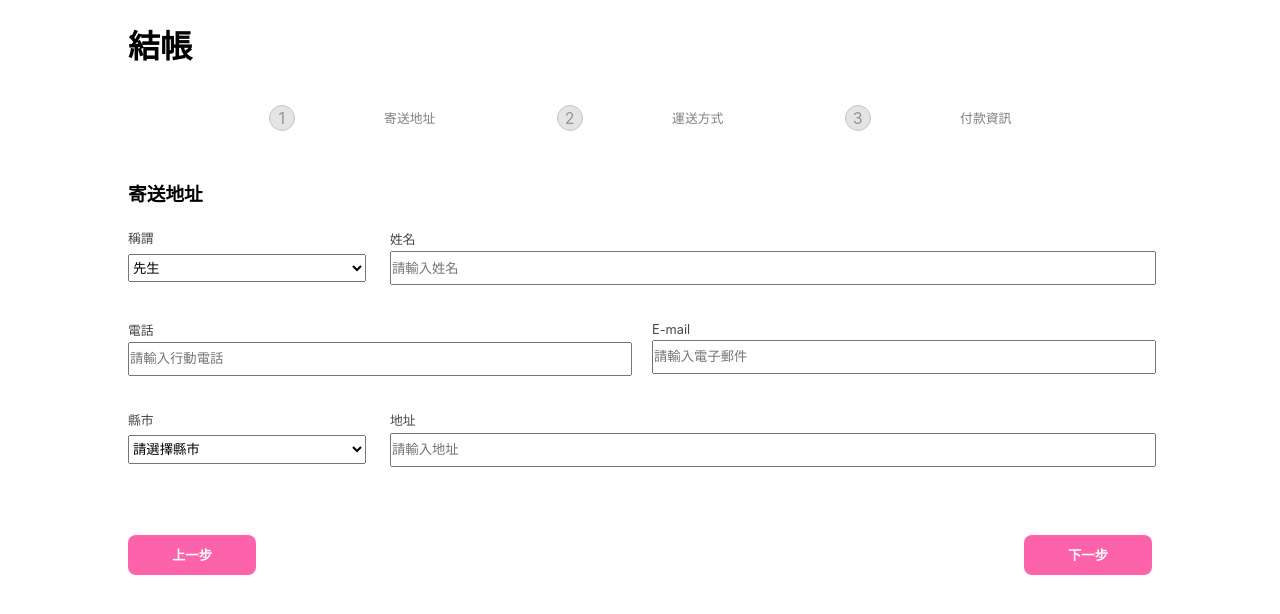
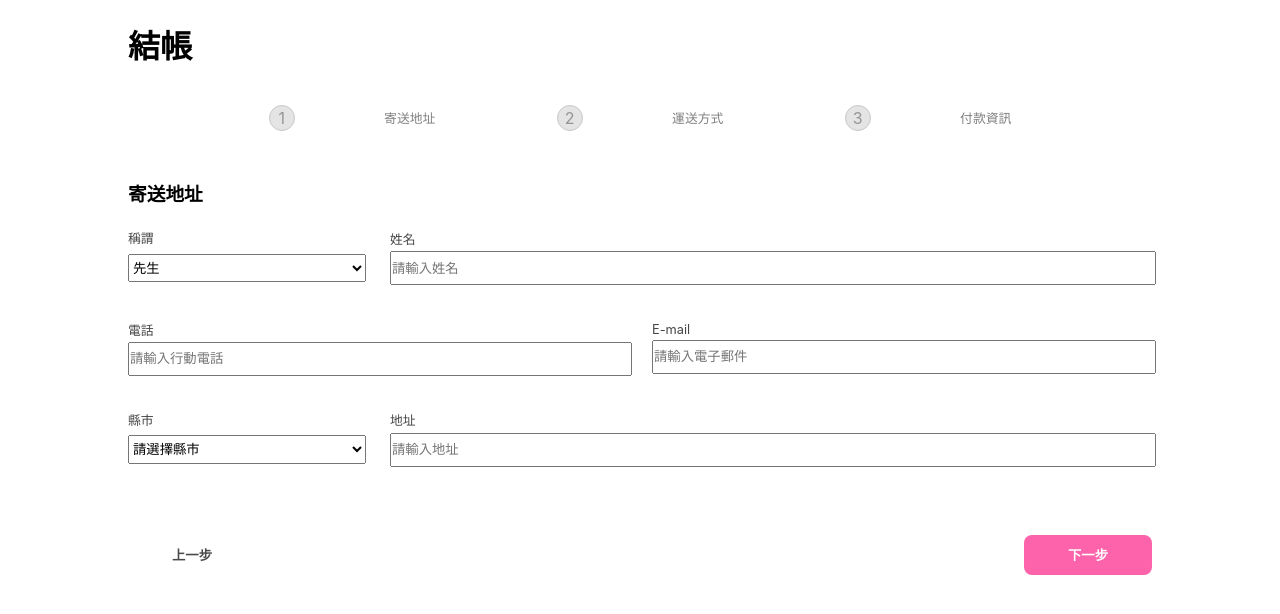
Before and after one commit to Melon-Lo/ALPHA-Shop, a JavaScript app: page / in a window 1280 px wide. Shown: the top 614 px of the page. Built offline with nearby package versions, Linux system fonts and the light colour scheme; the HTML template or start-up script is replaced by a standard one.

Commit message:
Update ProgressControl

```diff
--- a/src/pages/Check/components/Form/components/ProgressControl/ProgressControl.module.css
+++ b/src/pages/Check/components/Form/components/ProgressControl/ProgressControl.module.css
@@ -14,21 +14,16 @@
 .previous {
   width: 8rem;
   height: 2.5rem;
-  background-color: #fd63ab;
+  background-color: transparent;
   border: none;
-  color: rgb(255, 255, 255);
+  color: rgb(74, 74, 74);
   font-weight: 1000;
   border-radius: 8px;
   cursor: pointer;
 }
 
 .next {
-  width: 8rem;
-  height: 2.5rem;
+  composes: previous;
   background-color: #fd63ab;
-  border: none;
   color: rgb(255, 255, 255);
-  font-weight: 1000;
-  border-radius: 8px;
-  cursor: pointer;
 }
```
